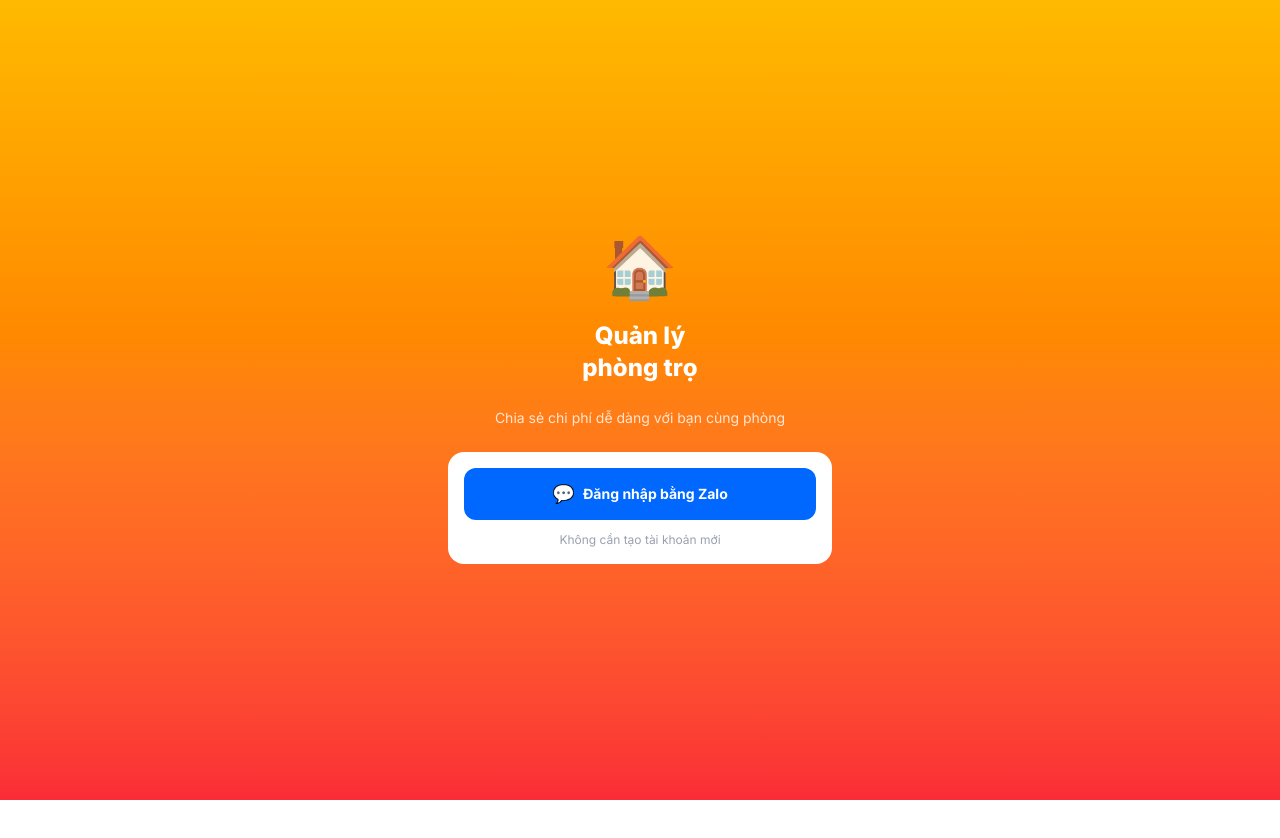
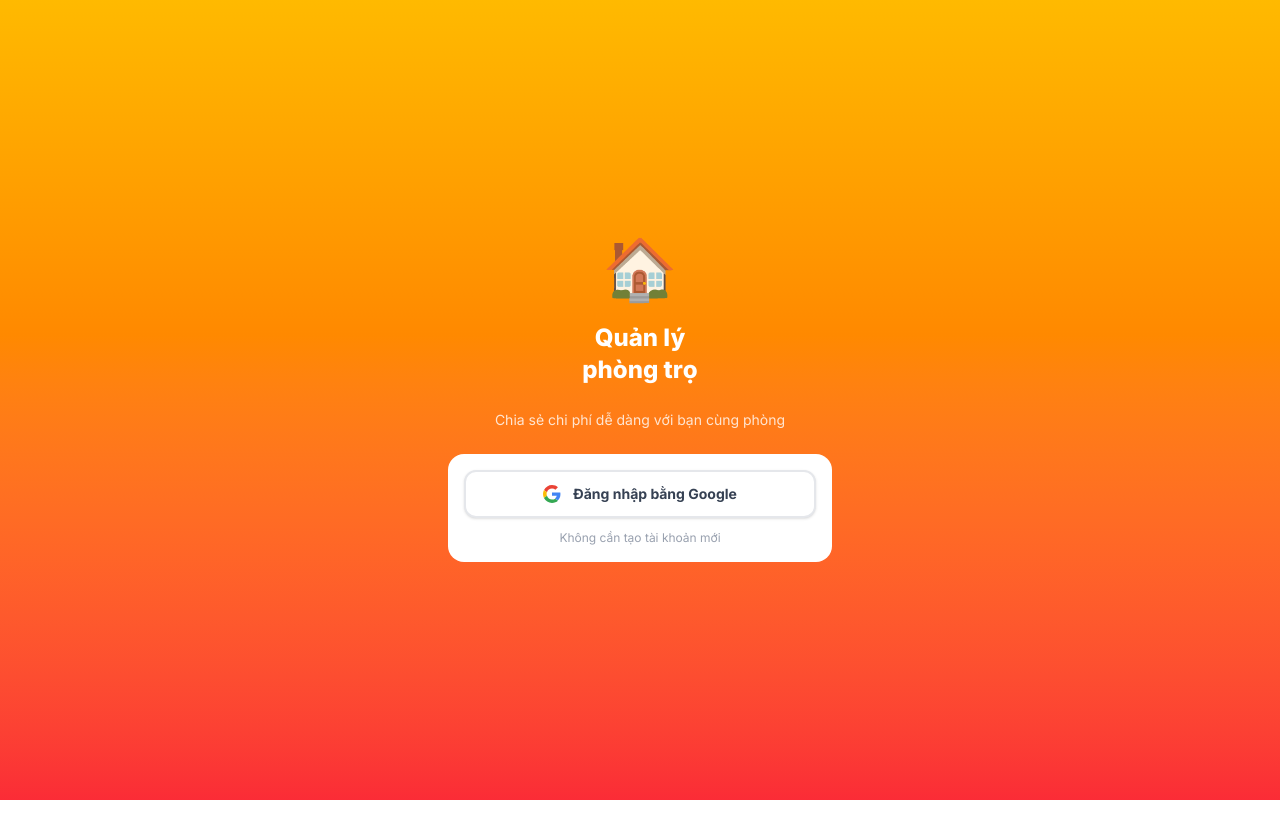
Before and after one commit to dathh2000/602, a Next.js app: page /login in a window 1280 px wide. Shown: the top 838 px of the page. Built offline with nearby package versions, Linux system fonts and the light colour scheme; no server answers.

Commit message:
feat: replace Zalo OAuth with Google sign-in via Firebase

```diff
--- a/src/app/login/page.tsx
+++ b/src/app/login/page.tsx
@@ -1,14 +1,32 @@
+'use client'
+import { useState } from 'react'
+import { useAuth } from '@/src/hooks/useAuth'
+
 export default function LoginPage() {
+  const { signInWithGoogle } = useAuth()
+  const [loading, setLoading] = useState(false)
+
+  async function handleGoogle() {
+    setLoading(true)
+    await signInWithGoogle() // redirects away, loading stays true
+  }
+
   return (
     <div className="min-h-screen flex flex-col items-center justify-center bg-gradient-to-b from-amber-400 to-red-500 p-8 gap-6">
       <div className="text-6xl">🏠</div>
       <h1 className="text-white text-2xl font-extrabold text-center">Quản lý<br/>phòng trọ</h1>
       <p className="text-white/80 text-sm text-center">Chia sẻ chi phí dễ dàng với bạn cùng phòng</p>
       <div className="bg-white rounded-2xl p-4 w-full max-w-sm space-y-3">
-        <a href="/api/auth/zalo/login"
-          className="flex items-center justify-center gap-2 bg-[#0068ff] text-white rounded-xl py-3 font-bold text-sm w-full">
-          <span className="text-lg">💬</span> Đăng nhập bằng Zalo
-        </a>
+        <button onClick={handleGoogle} disabled={loading}
+          className="flex items-center justify-center gap-3 bg-white border-2 border-gray-200 text-gray-700 rounded-xl py-3 font-bold text-sm w-full disabled:opacity-50 shadow-sm">
+          <svg width="18" height="18" viewBox="0 0 48 48">
+            <path fill="#EA4335" d="M24 9.5c3.5 0 6.6 1.2 9.1 3.2l6.7-6.7C35.8 2.4 30.3 0 24 0 14.7 0 6.7 5.4 2.8 13.3l7.8 6C12.5 13 17.8 9.5 24 9.5z"/>
+            <path fill="#4285F4" d="M46.5 24.5c0-1.6-.1-3.1-.4-4.5H24v8.5h12.7c-.6 3-2.3 5.5-4.8 7.2l7.5 5.8c4.4-4 7.1-10 7.1-17z"/>
+            <path fill="#FBBC05" d="M10.6 28.7A14.8 14.8 0 0 1 9.5 24c0-1.6.3-3.2.8-4.7l-7.8-6A23.9 23.9 0 0 0 0 24c0 3.9.9 7.5 2.5 10.8l8.1-6.1z"/>
+            <path fill="#34A853" d="M24 48c6.5 0 11.9-2.1 15.9-5.8l-7.5-5.8c-2.1 1.4-4.8 2.3-8.4 2.3-6.2 0-11.5-4.2-13.4-9.9l-8.1 6.1C6.7 42.6 14.7 48 24 48z"/>
+          </svg>
+          {loading ? 'Đang chuyển hướng...' : 'Đăng nhập bằng Google'}
+        </button>
         <p className="text-center text-xs text-gray-400">Không cần tạo tài khoản mới</p>
       </div>
     </div>
--- a/src/app/providers.tsx
+++ b/src/app/providers.tsx
@@ -1,49 +1,21 @@
 'use client'
 import { Toaster } from 'react-hot-toast'
 import { useEffect } from 'react'
-import { useAuth } from '@/src/hooks/useAuth'
-import { useRouter, useSearchParams } from 'next/navigation'
-import { Suspense } from 'react'
-import { updateProfile } from 'firebase/auth'
-import { getDoc, doc } from 'firebase/firestore'
+import { getRedirectResult } from 'firebase/auth'
 import { auth } from '@/src/lib/firebase/config'
-import { db } from '@/src/lib/firebase/config'
+import { useRouter } from 'next/navigation'
 
-function TokenHandler() {
-  const { signInWithToken } = useAuth()
+export function Providers({ children }: { children: React.ReactNode }) {
   const router = useRouter()
-  const params = useSearchParams()
 
   useEffect(() => {
-    const token = params.get('token')
-    if (token) {
-      signInWithToken(token).then(async () => {
-        // Lấy tên Zalo từ Firestore và cập nhật Firebase Auth profile
-        const currentUser = auth.currentUser
-        if (currentUser && !currentUser.displayName) {
-          const userDoc = await getDoc(doc(db, 'users', currentUser.uid))
-          if (userDoc.exists()) {
-            const data = userDoc.data()
-            await updateProfile(currentUser, {
-              displayName: data.displayName ?? 'Thành viên',
-              photoURL: data.avatarUrl ?? '',
-            }).catch(console.error)
-          }
-        }
-        router.replace('/')
-      }).catch(console.error)
-    }
-  }, [params, signInWithToken, router])
+    getRedirectResult(auth).then((result) => {
+      if (result) router.replace('/')
+    }).catch(console.error)
+  }, [router])
 
-  return null
-}
-
-export function Providers({ children }: { children: React.ReactNode }) {
   return (
     <>
-      <Suspense fallback={null}>
-        <TokenHandler />
-      </Suspense>
       {children}
       <Toaster position="top-center" />
     </>
--- a/src/app/room/create/page.tsx
+++ b/src/app/room/create/page.tsx
@@ -27,7 +27,7 @@ export default function CreateRoomPage() {
       await setDoc(doc(membersCol(roomRef.id), user.uid), {
         displayName: user.displayName ?? 'Thành viên',
         avatarUrl: user.photoURL ?? '',
-        zaloId: user.uid.replace('zalo_', ''),
+        zaloId: '',
         role: 'admin',
       })
       router.push('/')
--- a/src/app/room/join/page.tsx
+++ b/src/app/room/join/page.tsx
@@ -23,7 +23,7 @@ export default function JoinRoomPage() {
       await setDoc(doc(membersCol(roomId), user.uid), {
         displayName: user.displayName ?? 'Thành viên',
         avatarUrl: user.photoURL ?? '',
-        zaloId: user.uid.replace('zalo_', ''),
+        zaloId: '',
         role: 'member',
       })
       await updateDoc(snap.docs[0].ref, { [`memberIds.${user.uid}`]: true })
--- a/src/hooks/useAuth.ts
+++ b/src/hooks/useAuth.ts
@@ -1,6 +1,6 @@
 'use client'
 import { useEffect, useState } from 'react'
-import { onAuthStateChanged, signInWithCustomToken, signOut as firebaseSignOut, User } from 'firebase/auth'
+import { onAuthStateChanged, signInWithRedirect, signOut as firebaseSignOut, GoogleAuthProvider, User } from 'firebase/auth'
 import { auth } from '@/src/lib/firebase/config'
 
 export function useAuth() {
@@ -8,16 +8,25 @@ export function useAuth() {
   const [loading, setLoading] = useState(true)
 
   useEffect(() => {
-    return onAuthStateChanged(auth, (u) => { setUser(u); setLoading(false) })
+    return onAuthStateChanged(auth, (u) => {
+      setUser(u)
+      setLoading(false)
+      if (u) {
+        document.cookie = `__session=${u.uid}; path=/; max-age=${60 * 60 * 24 * 7}; samesite=lax`
+      } else {
+        document.cookie = '__session=; path=/; max-age=0'
+      }
+    })
   }, [])
 
-  async function signInWithToken(token: string) {
-    await signInWithCustomToken(auth, token)
+  async function signInWithGoogle() {
+    const provider = new GoogleAuthProvider()
+    await signInWithRedirect(auth, provider)
   }
 
   async function signOut() {
     await firebaseSignOut(auth)
   }
 
-  return { user, loading, signInWithToken, signOut }
+  return { user, loading, signInWithGoogle, signOut }
 }
--- a/src/types/index.ts
+++ b/src/types/index.ts
@@ -3,7 +3,7 @@ export interface Member {
   id: string
   displayName: string
   avatarUrl: string
-  zaloId: string
+  zaloId?: string
   role: 'admin' | 'member'
 }
 
```
